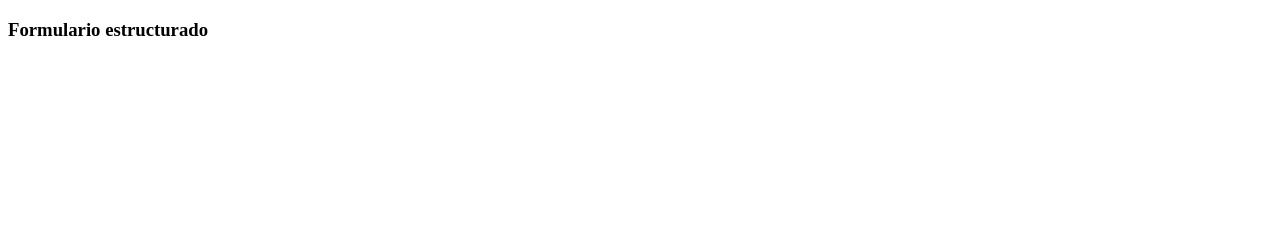
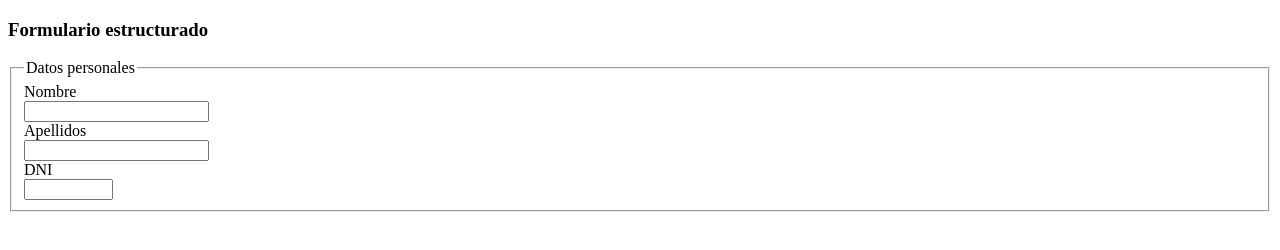
Before and after one commit to ramon12134/AplicacionesWeb_SMIRRamon, a plain HTML site: page Ejercicio_36.html in a window 1280 px wide. Drawn offline with Linux system fonts and the light colour scheme.

Commit message:
asfassfas

```diff
--- a/Ejercicio_36.html
+++ b/Ejercicio_36.html
@@ -12,5 +12,18 @@
 </head>
 <body>
     <h3>Formulario estructurado</h3>
+    <form method="post" action="/send/">
+        <label for="">
+        <fieldset>
+            <legend>Datos personales</legend>
+            Nombre<br>
+            <input type="text"><br>
+            Apellidos<br>
+            <input type="text"><br>
+            DNI<br>
+            <input type="text" size="8">
+        </fieldset>
+        </label>
+    </form>
 </body>
 </html>
```
